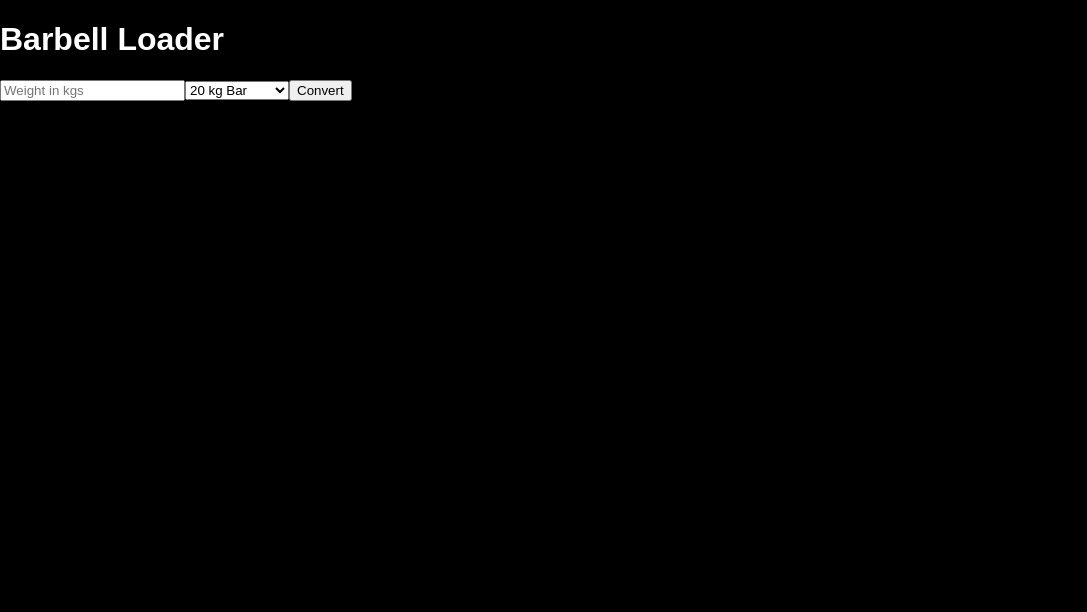
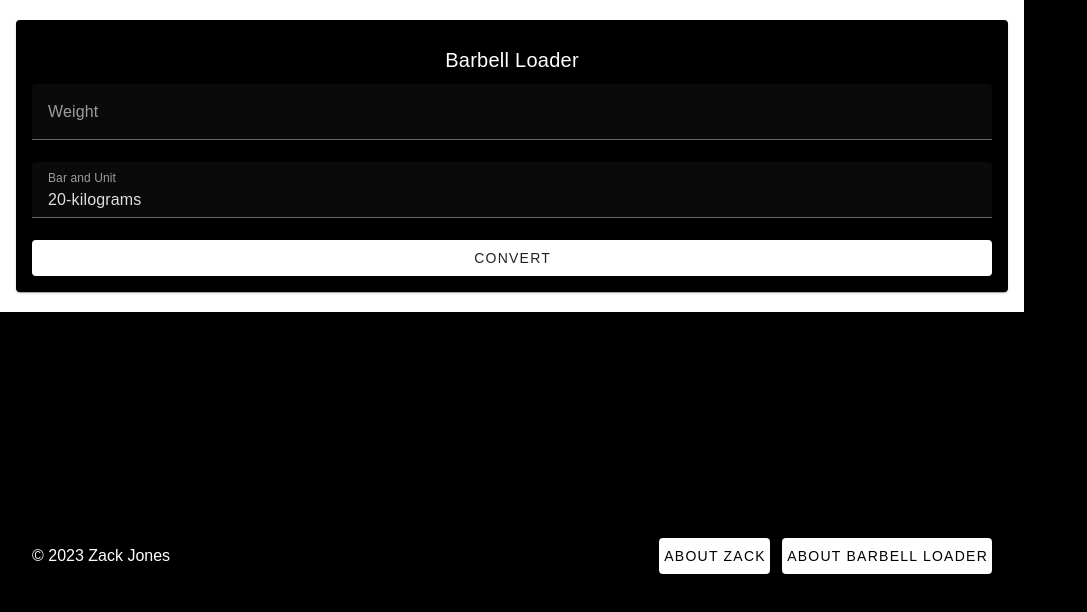
Before and after one commit to zajonesck/weight-converter, a Vue app: page / in a window 1280 px wide. Shown: the top 612 px of the page, without its empty margins (0-1087 px from the left). Built offline with nearby package versions, Linux system fonts and the light colour scheme.

Commit message:
added footer and updated readme

```diff
--- a/src/App.vue
+++ b/src/App.vue
@@ -1,25 +1,75 @@
 <template>
-  <div id="app">
-    <h1>Barbell Loader</h1>
-    <input
+  <v-app id="app" style="height: 100%; width: 100%">
+    <v-container class="py-5 fill-height">
+      <v-row justify="center" align="center">
+        <v-col cols="12">
+          <v-card class="pa-4" color="black" dark>
+            <v-card-title class="text-center headline"
+              >Barbell Loader</v-card-title
+            >
+
+            <v-text-field
               v-model.number="weight"
               type="number"
               :placeholder="placeholderText"
+              color="accent"
+              label="Weight"
             />
-    <select v-model="barAndUnit">
-      <option value="45-pounds">45 Pound Bar</option>
-      <option value="20-kilograms">20 kg Bar</option>
-      <option value="15-kilograms">15 kg Bar</option>
-    </select>
-    <button @click="convert">Convert</button>
-    <p>{{ output }}</p>
+
+            <v-select
+              v-model="barAndUnit"
+              :items="barOptions"
+              label="Bar and Unit"
+              color="accent"
+            />
+
+            <v-btn color="accent" block @click="convert"> Convert </v-btn>
+
+            <v-card-text class="mt-3" v-if="output">
+              {{ output }}
+            </v-card-text>
+
             <weight-barbell
               :total-weight="weight"
               :unit="unit"
               :barWeight="barWeight"
               v-if="weight && weight > 0"
             />
-  </div>
+          </v-card>
+        </v-col>
+      </v-row>
+    </v-container>
+    <v-footer color="black" class="white--text">
+      <v-container fluid>
+        <v-row justify="space-between" align="center">
+          <v-col cols="auto">
+            <p>&copy; 2023 Zack Jones</p>
+          </v-col>
+
+          <v-col cols="auto" class="d-flex justify-end">
+            <v-btn
+              text
+              color="white"
+              href="https://zackjones.xyz/"
+              class="px-1 py-1 ml-3"
+              target="_blank"
+            >
+              About Zack
+            </v-btn>
+            <v-btn
+              text
+              color="white"
+              href="https://github.com/zajonesck/weight-converter/blob/main/README.md"
+              class="px-1 py-1 ml-3"
+              target="_blank"
+            >
+              About Barbell Loader
+            </v-btn>
+          </v-col>
+        </v-row>
+      </v-container>
+    </v-footer>
+  </v-app>
 </template>
 
 <script>
@@ -34,31 +84,12 @@ export default {
       weight: null,
       output: "",
       barAndUnit: "20-kilograms",
+      barOptions: ["45-pounds", "20-kilograms", "15-kilograms"],
     };
   },
   computed: {
     placeholderText() {
       return this.unit === "pounds" ? "Weight in lbs" : "Weight in kgs";
-    },
-    convertedWeight() {
-      let result;
-
-      if (!isNaN(this.weight)) {
-        if (this.unit === "pounds") {
-          result = this.poundsToKilograms(this.weight);
-        } else {
-          result = this.kilogramsToPounds(this.weight);
-        }
-      }
-
-      return result;
-    },
-    weightInKilograms() {
-      if (this.unit === "pounds") {
-        return this.poundsToKilograms(this.weight);
-      } else {
-        return this.weight;
-      }
     },
     barWeight() {
       return Number(this.barAndUnit.split("-")[0]);
@@ -108,6 +139,10 @@ body {
   font-family: Arial, sans-serif; /* example of setting a default font */
 }
 
+.v-footer {
+  padding: 10px 0;
+}
+
 /* You can also set these properties on your root component (e.g., #app for a Vue application) */
 
 #app {
--- a/src/components/WeightBarbell.vue
+++ b/src/components/WeightBarbell.vue
@@ -1,6 +1,9 @@
-<!-- WeightBarbell.vue -->
-
+<!--WeightBarbell.vue-->
 <template>
+  <v-container fluid class="p-0">
+    <v-row>
+      <v-col cols="12">
+        <v-card class="pa-2 d-flex justify-center align-center" outlined>
           <div class="barbell">
             <!-- One side of the barbell -->
             <!-- Plate group -->
@@ -26,7 +29,14 @@
               </div>
             </div>
           </div>
+        </v-card>
+      </v-col>
+    </v-row>
 
+    <!-- Moved Plates Used section here -->
+    <v-row>
+      <v-col cols="12">
+        <v-card class="pa-2 d-flex justify-center align-center" outlined>
           <div class="plates-used">
             <h3>Plates Used:</h3>
             <ul>
@@ -37,6 +47,10 @@
               <li v-if="collarApplied">1 x Collar (2.5 kg)</li>
             </ul>
           </div>
+        </v-card>
+      </v-col>
+    </v-row>
+  </v-container>
 </template>
 
 <script>
@@ -120,6 +134,7 @@ export default {
 .plates {
   display: flex;
   align-items: center;
+  padding: 10px; /* adjust as needed */
 }
 
 .plate-group {
--- a/src/main.js
+++ b/src/main.js
@@ -1,4 +1,15 @@
 import { createApp } from "vue";
 import App from "./App.vue";
 
-createApp(App).mount("#app");
+// Vuetify
+import "vuetify/styles";
+import { createVuetify } from "vuetify";
+import * as components from "vuetify/components";
+import * as directives from "vuetify/directives";
+
+const vuetify = createVuetify({
+  components,
+  directives,
+});
+
+createApp(App).use(vuetify).mount("#app");
```
Also changed, not shown: package.json (+4 -3 lines), 2 other files (tests, documents, lock files or other folders). Lines whose indentation alone changed are shown as unchanged.
